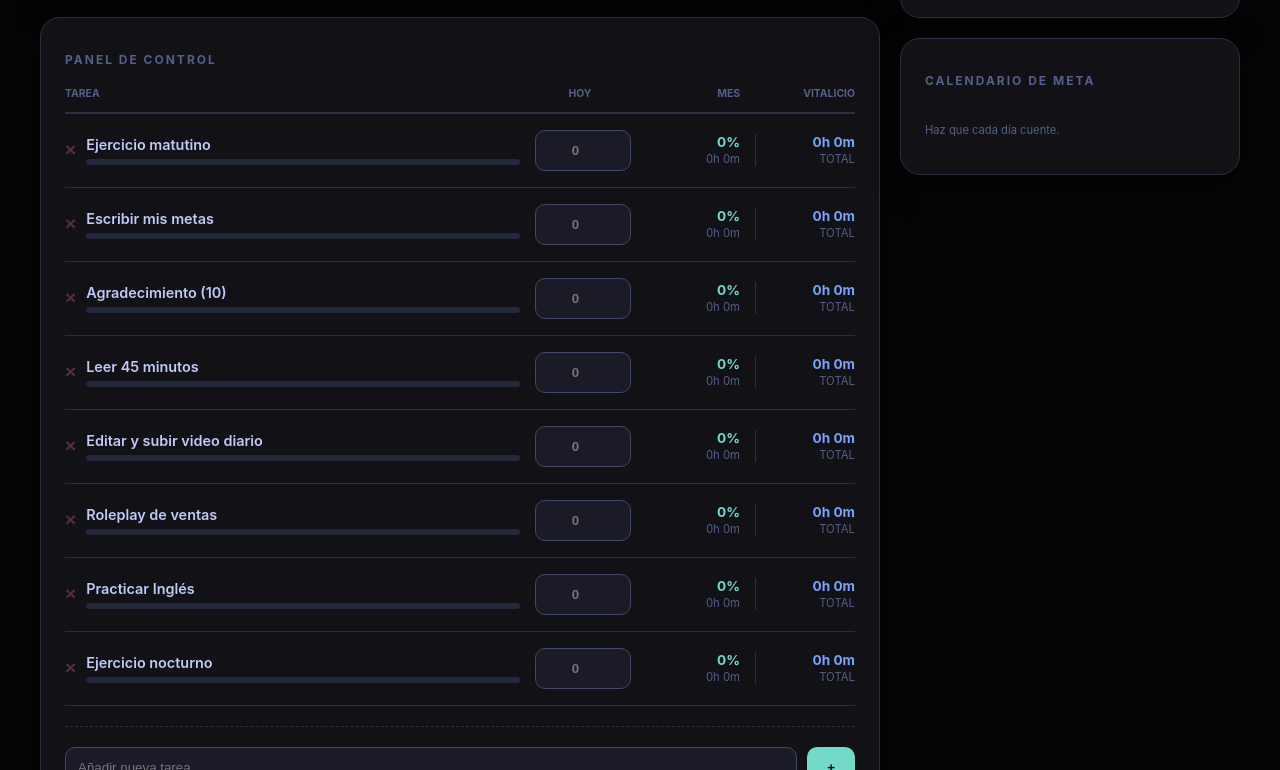
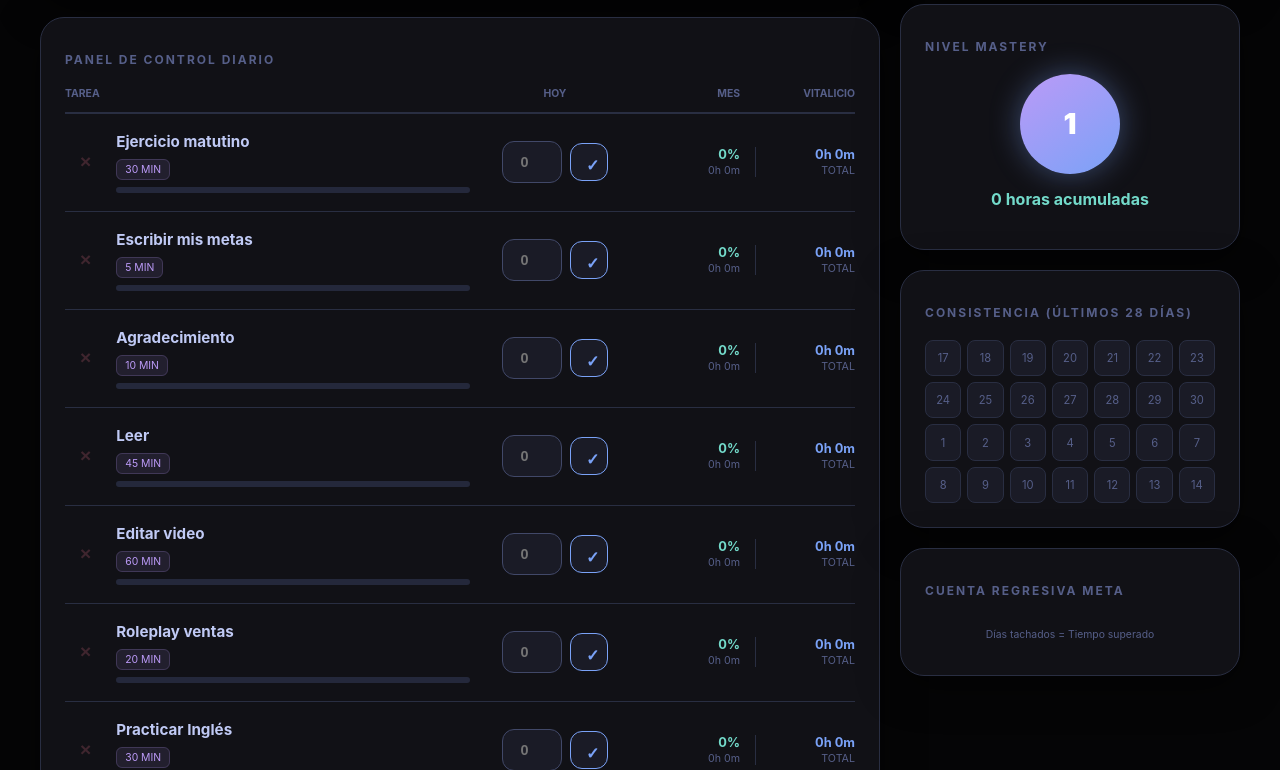
Before and after one commit to lexilismejiat-beep/Metas_Medibles, a plain HTML site: page index.html in a window 1280 px wide. Shown: the part 179-949 px from the top of the page. Drawn offline with Linux system fonts and the light colour scheme.

Commit message:
Update index.html

```diff
--- a/index.html
+++ b/index.html
@@ -3,202 +3,358 @@
 <head>
 <meta charset="UTF-8">
 <meta name="viewport" content="width=device-width, initial-scale=1.0">
-    <title>Mastery Tracker - Elite OS v10</title>
+<title>Mastery Tracker - Elite OS v14</title>
 
 <link rel="icon" type="image/png" href="icon.png">
 <link rel="apple-touch-icon" href="icon.png">
 
 <style>
-        :root {
-            --bg: #050506; --card: #111116; --primary: #7aa2f7;
-            --success: #73daca; --danger: #f7768e; --text: #c0caf5;
-            --accent: #bb9af7; --border: #292e42;
-        }
-        body {
-            font-family: 'Inter', system-ui, sans-serif; background: var(--bg);
-            color: var(--text); margin: 0; padding: 20px; display: flex; justify-content: center;
-        }
-        .container { width: 100%; max-width: 1200px; display: grid; grid-template-columns: 1fr 340px; gap: 20px; }
-
-        .card {
-            background: var(--card); border: 1px solid var(--border); border-radius: 20px;
-            padding: 24px; box-shadow: 0 10px 30px rgba(0,0,0,0.5);
+:root{
+    --bg:#050506;
+    --card:#111116;
+    --primary:#7aa2f7;
+    --success:#73daca;
+    --danger:#f7768e;
+    --text:#c0caf5;
+    --accent:#bb9af7;
+    --border:#292e42;
 }
 
-        h2 { font-size: 0.75rem; text-transform: uppercase; letter-spacing: 2px; color: #565f89; margin-bottom: 20px; }
+*{ box-sizing:border-box; }
 
-        /* Tabla de Hábitos */
-        .header-row {
-            display: grid; grid-template-columns: 1fr 90px 100px 100px; gap: 15px;
-            padding-bottom: 12px; border-bottom: 2px solid var(--border);
-            color: #565f89; font-size: 0.65rem; font-weight: bold; text-transform: uppercase;
+body{
+    font-family:'Inter',system-ui,sans-serif;
+    background:var(--bg);
+    color:var(--text);
+    margin:0;
+    padding:20px;
+    display:flex;
+    justify-content:center;
 }
 
-        .habit-row {
-            display: grid; grid-template-columns: 1fr 90px 100px 100px;
-            align-items: center; padding: 16px 0; border-bottom: 1px solid var(--border); gap: 15px;
+.container{
+    width:100%;
+    max-width:1200px;
+    display:grid;
+    grid-template-columns:1fr 340px;
+    gap:20px;
+}
+
+.card{
+    background:var(--card);
+    border:1px solid var(--border);
+    border-radius:24px;
+    padding:24px;
+    box-shadow:0 10px 40px rgba(0,0,0,.5);
+}
+
+h2{
+    font-size:.75rem;
+    text-transform:uppercase;
+    letter-spacing:2px;
+    color:#565f89;
+    margin-bottom:20px;
+}
+
+.header-row{
+    display:grid;
+    grid-template-columns:1fr 140px 100px 100px;
+    gap:15px;
+    padding-bottom:12px;
+    border-bottom:2px solid var(--border);
+    color:#565f89;
+    font-size:.65rem;
+    font-weight:bold;
+    text-transform:uppercase;
+}
+
+.habit-row{
+    display:grid;
+    grid-template-columns:1fr 140px 100px 100px;
+    align-items:center;
+    padding:18px 0;
+    border-bottom:1px solid var(--border);
+    gap:15px;
+}
+
+.task-info{ display:flex; align-items:center; gap:10px; }
+
+.delete-btn{
+    color:var(--danger);
+    cursor:pointer;
+    font-size:1.2rem;
+    background:none;
+    border:none;
+    opacity:.2;
+    transition:.2s;
+}
+
+.habit-row:hover .delete-btn{ opacity:1; }
+
+.name{ font-size:.95rem; font-weight:700; display:block; margin-bottom:6px; }
+
+.goal-tag{
+    font-size:.65rem;
+    color:var(--accent);
+    background:rgba(187,154,247,.1);
+    padding:3px 8px;
+    border-radius:6px;
+    border:1px solid rgba(187,154,247,.2);
+}
+
+.log-control{ display:flex; align-items:center; gap:8px; justify-content:center; }
+
+.min-input{
+    background:#1a1b26;
+    border:1px solid #414868;
+    color:var(--success);
+    width:60px;
+    padding:10px;
+    border-radius:10px;
+    text-align:center;
+    font-weight:bold;
+    outline:none;
+    font-size:.9rem;
+}
+
+.btn-check{
+    background:#1a1b26;
+    color:var(--primary);
+    border:1px solid var(--primary);
+    width:38px;
+    height:38px;
+    border-radius:12px;
+    cursor:pointer;
+    font-weight:bold;
+    font-size:1rem;
+    transition:.3s;
+}
+
+.btn-check.done{
+    background:var(--success);
+    color:#050506;
+    border-color:var(--success);
+    box-shadow:0 0 20px rgba(115,218,202,.5);
+}
+
+.progress-container{
+    width:100%;
+    height:6px;
+    background:#24283b;
+    border-radius:10px;
+    overflow:hidden;
+    margin-top:10px;
+}
+
+.progress-bar{
+    height:100%;
+    background:linear-gradient(90deg,var(--accent),var(--primary));
+    transition:.8s ease;
+}
+
+.big-num{ font-size:3rem; font-weight:900; color:var(--primary); line-height:1; }
+
+/* CALENDARIOS */
+.calendar-grid{ display:grid; grid-template-columns:repeat(7,1fr); gap:6px; }
+
+.day-box{
+    aspect-ratio:1;
+    background:#1a1b26;
+    border:1px solid var(--border);
+    border-radius:8px;
+    display:flex;
+    align-items:center;
+    justify-content:center;
+    font-size:.7rem;
+    color:#565f89;
     position: relative;
 }
 
-        .task-info { display: flex; align-items: center; gap: 10px; }
-        .delete-btn {
-            color: var(--danger); cursor: pointer; font-size: 1.2rem;
-            background: none; border: none; padding: 0; opacity: 0.3; transition: 0.2s;
+/* Estilo Consistencia */
+.day-box.active{ background:var(--accent); color:white; box-shadow: 0 0 10px rgba(187,154,247,0.3); border-color: var(--accent); }
+
+/* Estilo Tachado (Countdown) */
+.day-box.past::after {
+    content: "✕";
+    color: var(--danger);
+    position: absolute;
+    font-size: 1.1rem;
+    font-weight: 900;
 }
-        .habit-row:hover .delete-btn { opacity: 1; }
+.day-box.target { border: 2px solid var(--accent); color: var(--accent); font-weight: bold; }
 
-        .task-info .name { font-size: 0.9rem; font-weight: 600; display: block; margin-bottom: 6px; }
-
-        .min-input {
-            background: #1a1b26; border: 1px solid #414868; color: var(--success);
-            width: 70px; padding: 10px; border-radius: 8px; text-align: center; font-weight: bold; outline: none;
+.add-task-area{
+    display:flex;
+    gap:10px;
+    margin-top:25px;
+    padding-top:20px;
+    border-top:1px dashed var(--border);
 }
 
-        .progress-container { width: 100%; height: 6px; background: #24283b; border-radius: 10px; overflow: hidden; }
-        .progress-bar { height: 100%; background: linear-gradient(90deg, var(--accent), var(--primary)); transition: 0.8s ease; }
-
-        /* Calendario */
-        .calendar { display: grid; grid-template-columns: repeat(7, 1fr); gap: 6px; }
-        .day {
-            aspect-ratio: 1; background: #1a1b26; border: 1px solid var(--border);
-            border-radius: 6px; display: flex; align-items: center; justify-content: center;
-            font-size: 0.65rem; color: #565f89; position: relative;
-        }
-        .day.past::after {
-            content: "✕"; color: var(--danger); position: absolute; font-size: 1rem; font-weight: 900;
-        }
-        .day.target { border: 1px solid var(--accent); color: var(--accent); box-shadow: 0 0 10px rgba(187, 154, 247, 0.2); }
-
-        .big-num { font-size: 2.8rem; font-weight: 800; color: var(--primary); line-height: 1; }
-
-        /* Controles Meta */
-        .add-task-area {
-            display: flex; gap: 10px; margin-top: 20px; padding-top: 20px; border-top: 1px dashed var(--border);
+input[type="text"], input[type="date"], input[type="number"]{
+    background:#1a1b26;
+    border:1px solid #414868;
+    color:white;
+    padding:12px;
+    border-radius:12px;
+    outline:none;
 }
 
-        input[type="text"], input[type="date"], input[type="number"] {
-            background: #1a1b26; border: 1px solid #414868; color: white; padding: 12px; border-radius: 10px; outline: none;
+button{
+    background:var(--accent);
+    border:none;
+    color:white;
+    padding:12px 15px;
+    border-radius:12px;
+    cursor:pointer;
+    font-weight:bold;
 }
-        input:focus { border-color: var(--primary); }
 
-        button {
-            background: var(--accent); border: none; color: white; padding: 10px 20px;
-            border-radius: 10px; cursor: pointer; font-weight: bold; transition: 0.2s;
+.level-circle{
+    width:100px;
+    height:100px;
+    border-radius:50%;
+    margin:auto;
+    display:flex;
+    align-items:center;
+    justify-content:center;
+    font-size:1.8rem;
+    font-weight:900;
+    background:linear-gradient(145deg,var(--accent),var(--primary));
+    color:white;
+    box-shadow:0 0 30px rgba(122,162,247,.4);
 }
-        button:hover { filter: brightness(1.2); }
 
-        .btn-add { background: var(--success); color: #050506; }
-
-        @media (max-width: 950px) { .container { grid-template-columns: 1fr; } }
+@media(max-width:950px){ .container{ grid-template-columns:1fr; } }
 </style>
 </head>
 <body>
 
 <div class="container">
     <div class="left-panel">
-        <div class="card" style="margin-bottom: 20px;">
+        <div class="card" style="margin-bottom:20px;">
             <h2>Meta Maestra</h2>
-            <div style="display: flex; gap: 10px;">
+            <div style="display:flex;gap:10px;">
                 <input type="text" id="goalTitle" placeholder="Ej: 3.000 USD MENSUALES" style="flex:2;">
                 <input type="date" id="goalDate" style="flex:1;">
                 <button onclick="saveMeta()">FIJAR</button>
             </div>
-            <p id="metaCountdown" style="font-size: 1.1rem; font-weight: 700; color: var(--accent); margin-top: 15px;"></p>
+            <p id="metaCountdown" style="font-size:1.1rem;font-weight:700;color:var(--accent);margin-top:15px;"></p>
         </div>
 
         <div class="card">
-            <h2>Panel de Control</h2>
+            <h2>Panel de Control Diario</h2>
             <div class="header-row">
                 <span>Tarea</span>
-                <span style="text-align:center">Hoy</span>
-                <span style="text-align:right">Mes</span>
-                <span style="text-align:right">Vitalicio</span>
+                <span style="text-align:center;">Hoy</span>
+                <span style="text-align:right;">Mes</span>
+                <span style="text-align:right;">Vitalicio</span>
             </div>
             <div id="habitsContainer"></div>
-
             <div class="add-task-area">
-                <input type="text" id="newTaskInput" placeholder="Añadir nueva tarea..." style="flex:1;">
-                <button class="btn-add" onclick="addTask()">+</button>
+                <input type="text" id="newTaskInput" placeholder="Nueva tarea..." style="flex:2;">
+                <input type="number" id="newTaskMins" placeholder="Min" style="width:80px;">
+                <button onclick="addTask()" style="background:var(--success);color:#000;">+</button>
             </div>
         </div>
     </div>
 
     <div class="right-panel">
-        <div class="card" style="margin-bottom: 20px;">
-            <h2>Inversión Mensual</h2>
+        <div class="card" style="margin-bottom:20px;">
+            <h2>Tiempo Total (Mes)</h2>
             <div id="totalTime" class="big-num">0h 0m</div>
-            <p style="font-size: 0.75rem; color: #565f89; margin-top: 10px;">TIEMPO TOTAL ACUMULADO</p>
+        </div>
+
+        <div class="card" style="margin-bottom:20px;">
+            <h2>Nivel Mastery</h2>
+            <div style="text-align:center;">
+                <div class="level-circle" id="levelCircle">1</div>
+                <p id="levelText" style="margin-top:15px;font-weight:700;color:var(--success);">0h acumuladas</p>
+            </div>
+        </div>
+
+        <div class="card" style="margin-bottom:20px;">
+            <h2>Consistencia (Últimos 28 días)</h2>
+            <div class="calendar-grid" id="consistenciaGrid"></div>
         </div>
 
         <div class="card">
-            <h2>Calendario de Meta</h2>
-            <div class="calendar" id="calendar"></div>
-            <p style="font-size: 0.7rem; color: #565f89; margin-top: 15px; line-height: 1.4;">
-                Haz que cada día cuente.
-            </p>
+            <h2>Cuenta Regresiva Meta</h2>
+            <div class="calendar-grid" id="countdownGrid"></div>
+            <p style="font-size:0.65rem; color:#565f89; margin-top:10px; text-align:center;">Días tachados = Tiempo superado</p>
         </div>
     </div>
 </div>
 
 <script>
-    // Configuración Inicial si no existe DB
-    const defaultHabits = [
-        "Ejercicio matutino", "Escribir mis metas", "Agradecimiento (10)", "Leer 45 minutos",
-        "Editar y subir video diario", "Roleplay de ventas", "Practicar Inglés", "Ejercicio nocturno"
+const officialHabits = [
+    { name: "Ejercicio matutino", target: 30 },
+    { name: "Escribir mis metas", target: 5 },
+    { name: "Agradecimiento", target: 10 },
+    { name: "Leer", target: 45 },
+    { name: "Editar video", target: 60 },
+    { name: "Roleplay ventas", target: 20 },
+    { name: "Practicar Inglés", target: 30 },
+    { name: "Ejercicio noche", target: 20 }
 ];
 
 const getTodayKey = () => new Date().toISOString().split('T')[0];
 
-    let db = JSON.parse(localStorage.getItem('tracker_elite_v10')) || {
-        meta: { title: "Mi Meta", date: "" },
-        habitList: defaultHabits,
-        logs: {}
+let db = JSON.parse(localStorage.getItem('tracker_v14')) || {
+    meta:{ title:"Mi Meta", date:"" },
+    habitList: officialHabits,
+    logs:{}
 };
 
-    function saveMeta() {
+function saveMeta(){
     db.meta.title = document.getElementById('goalTitle').value;
     db.meta.date = document.getElementById('goalDate').value;
     sync();
 }
 
-    // AÑADIR TAREA
-    function addTask() {
-        const input = document.getElementById('newTaskInput');
-        const name = input.value.trim();
-        if (name && !db.habitList.includes(name)) {
-            db.habitList.push(name);
-            input.value = '';
+function addTask(){
+    const name = document.getElementById('newTaskInput').value.trim();
+    const mins = parseInt(document.getElementById('newTaskMins').value) || 0;
+    if(name){
+        db.habitList.push({ name, target: mins });
+        document.getElementById('newTaskInput').value = '';
+        document.getElementById('newTaskMins').value = '';
         sync();
     }
 }
 
-    // QUITAR TAREA
-    function removeTask(name) {
-        if (confirm(`¿Eliminar "${name}" del panel diario?`)) {
-            db.habitList = db.habitList.filter(h => h !== name);
+function removeTask(name){
+    if(confirm(`¿Eliminar "${name}"?`)){
+        db.habitList = db.habitList.filter(h => h.name !== name);
         sync();
     }
 }
 
-    function logMinutes(taskName, minutes) {
+function completeHabit(name, targetMins){
     const today = getTodayKey();
-        if (!db.logs[today]) db.logs[today] = {};
-        db.logs[today][taskName] = parseInt(minutes) || 0;
+    if(!db.logs[today]) db.logs[today] = {};
+    const input = document.getElementById(`input-${safeId(name)}`);
+    const mins = parseInt(input.value) || 0;
+    if(mins <= 0) return;
+    db.logs[today][name] = (db.logs[today][name] || 0) + mins;
+    input.value = '';
     sync();
 }
 
-    function sync() {
-        localStorage.setItem('tracker_elite_v10', JSON.stringify(db));
+function safeId(text){ return text.replace(/\s+/g,'-'); }
+
+function sync(){
+    localStorage.setItem('tracker_v14', JSON.stringify(db));
     renderStats();
 }
 
-    function formatTime(totalMins) {
+function formatTime(totalMins){
     const h = Math.floor(totalMins / 60);
     const m = totalMins % 60;
     return `${h}h ${m}m`;
 }
 
-    function renderHabits() {
+function renderHabits(){
     const container = document.getElementById('habitsContainer');
     const today = getTodayKey();
     const todayData = db.logs[today] || {};
@@ -207,89 +363,103 @@
 
     container.innerHTML = '';
 
-        db.habitList.forEach(name => {
-            let totalMinsMonth = 0;
-            let totalMinsLife = 0;
-            let daysActiveMonth = 0;
+    db.habitList.forEach(habit => {
+        let totalMonth = 0, totalLife = 0, activeDays = 0;
 
         Object.keys(db.logs).forEach(dateStr => {
             const logDate = new Date(dateStr + "T00:00:00");
-                const mins = db.logs[dateStr][name] || 0;
-                totalMinsLife += mins;
-                if (logDate.getMonth() === currentMonth && logDate.getFullYear() === currentYear) {
-                    totalMinsMonth += mins;
-                    if (mins > 0) daysActiveMonth++;
+            const mins = db.logs[dateStr][habit.name] || 0;
+            totalLife += mins;
+            if(logDate.getMonth() === currentMonth && logDate.getFullYear() === currentYear){
+                totalMonth += mins;
+                if(mins > 0) activeDays++;
             }
         });
 
         const dayOfMonth = new Date().getDate();
-            const perc = Math.round((daysActiveMonth / dayOfMonth) * 100) || 0;
-            const currentVal = todayData[name] || "";
+        const perc = Math.round((activeDays / dayOfMonth) * 100) || 0;
+        const currentVal = todayData[habit.name] || 0;
+        const isDone = currentVal >= habit.target;
 
         container.innerHTML += `
         <div class="habit-row">
             <div class="task-info">
-                        <button class="delete-btn" onclick="removeTask('${name}')">×</button>
+                <button class="delete-btn" onclick="removeTask('${habit.name}')">×</button>
                 <div style="flex:1">
-                            <span class="name">${name}</span>
+                    <span class="name">${habit.name}</span>
+                    <span class="goal-tag">${habit.target} MIN</span>
                     <div class="progress-container"><div class="progress-bar" style="width:${perc}%"></div></div>
                 </div>
             </div>
-                    <div style="text-align: center">
-                        <input type="number" class="min-input" value="${currentVal}" oninput="logMinutes('${name}', this.value)" placeholder="0">
+            <div class="log-control">
+                <input type="number" class="min-input" id="input-${safeId(habit.name)}" placeholder="0">
+                <button class="btn-check ${isDone ? 'done' : ''}" onclick="completeHabit('${habit.name}', ${habit.target})">✓</button>
             </div>
-                    <div style="text-align: right; font-size: 0.85rem;">
-                        <span style="color:var(--success); font-weight:bold">${perc}%</span><br>
-                        <small style="color:#565f89">${formatTime(totalMinsMonth)}</small>
+            <div style="text-align:right;font-size:.8rem;">
+                <span style="color:var(--success);font-weight:bold;">${perc}%</span><br>
+                <small style="color:#565f89;">${formatTime(totalMonth)}</small>
             </div>
-                    <div style="text-align: right; font-size: 0.85rem; border-left: 1px solid var(--border); padding-left: 10px;">
-                        <span style="color:var(--primary); font-weight:bold">${formatTime(totalMinsLife)}</span><br>
-                        <small style="color:#565f89">TOTAL</small>
+            <div style="text-align:right;font-size:.8rem;border-left:1px solid var(--border);padding-left:10px;">
+                <span style="color:var(--primary);font-weight:bold;">${formatTime(totalLife)}</span><br>
+                <small style="color:#565f89;">TOTAL</small>
             </div>
-                </div>
-            `;
+        </div>`;
     });
 }
 
-    function renderStats() {
+function renderStats(){
     const today = new Date();
     const currentMonth = today.getMonth();
     const currentYear = today.getFullYear();
-        let totalMinsMonthAll = 0;
+    let totalMonthAll = 0, totalLifeAll = 0;
 
     Object.keys(db.logs).forEach(dateStr => {
         const logDate = new Date(dateStr + "T00:00:00");
-            if (logDate.getMonth() === currentMonth && logDate.getFullYear() === currentYear) {
-                Object.values(db.logs[dateStr]).forEach(m => totalMinsMonthAll += m);
-            }
+        Object.values(db.logs[dateStr]).forEach(m => {
+            totalLifeAll += m;
+            if(logDate.getMonth() === currentMonth && logDate.getFullYear() === currentYear) totalMonthAll += m;
+        });
     });
 
-        document.getElementById('totalTime').innerText = formatTime(totalMinsMonthAll);
+    document.getElementById('totalTime').innerText = formatTime(totalMonthAll);
+    const hours = Math.floor(totalLifeAll / 60);
+    document.getElementById('levelCircle').innerText = Math.floor(hours / 10) + 1;
+    document.getElementById('levelText').innerText = `${hours} horas acumuladas`;
 
-        if(db.meta.date) {
+    // RENDER CALENDARIO CONSISTENCIA
+    const consistenciaGrid = document.getElementById('consistenciaGrid');
+    consistenciaGrid.innerHTML = '';
+    let cStart = new Date(); cStart.setDate(today.getDate() - 27);
+    for(let i=0; i<28; i++){
+        let cur = new Date(cStart); cur.setDate(cStart.getDate() + i);
+        let key = cur.toISOString().split('T')[0];
+        let hasAct = db.logs[key] && Object.values(db.logs[key]).some(v => v > 0);
+        consistenciaGrid.innerHTML += `<div class="day-box ${hasAct ? 'active' : ''}">${cur.getDate()}</div>`;
+    }
+
+    // RENDER CALENDARIO COUNTDOWN (TACHADO)
+    if(db.meta.date){
         const target = new Date(db.meta.date + "T00:00:00");
         const diff = Math.ceil((target - today) / (1000 * 60 * 60 * 24));
         document.getElementById('metaCountdown').innerText = `${db.meta.title} • Faltan ${diff} días`;
 
-            const calGrid = document.getElementById('calendar');
-            calGrid.innerHTML = '';
-            const start = new Date(); start.setDate(today.getDate() - 14);
-
-            for(let i=0; i<28; i++) {
-                const cur = new Date(start); cur.setDate(start.getDate() + i);
-                const isPast = cur < new Date().setHours(0,0,0,0);
-                const isTarget = cur.toDateString() === target.toDateString();
-                calGrid.innerHTML += `<div class="day ${isPast ? 'past' : ''} ${isTarget ? 'target' : ''}">${cur.getDate()}</div>`;
+        const countdownGrid = document.getElementById('countdownGrid');
+        countdownGrid.innerHTML = '';
+        let countStart = new Date(); countStart.setDate(today.getDate() - 13);
+        for(let i=0; i<28; i++){
+            let cur = new Date(countStart); cur.setDate(countStart.getDate() + i);
+            let isPast = cur < new Date().setHours(0,0,0,0);
+            let isTarget = cur.toDateString() === target.toDateString();
+            countdownGrid.innerHTML += `<div class="day-box ${isPast ? 'past' : ''} ${isTarget ? 'target' : ''}">${cur.getDate()}</div>`;
         }
     }
+
     renderHabits();
 }
 
-    // Inicio
 document.getElementById('goalTitle').value = db.meta.title;
 document.getElementById('goalDate').value = db.meta.date;
 renderStats();
 </script>
-
 </body>
 </html>
```
Lines whose indentation alone changed are shown as unchanged.
